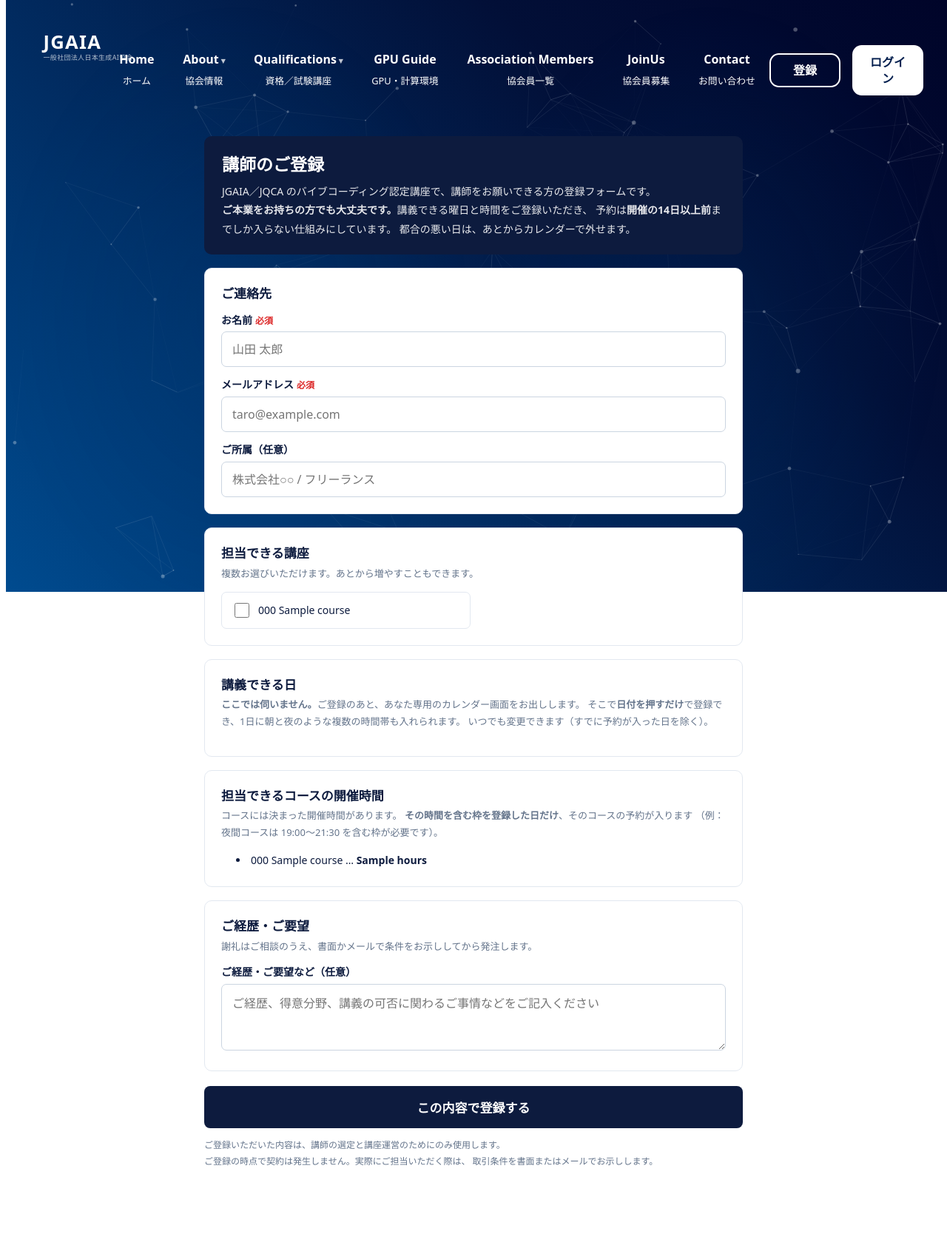
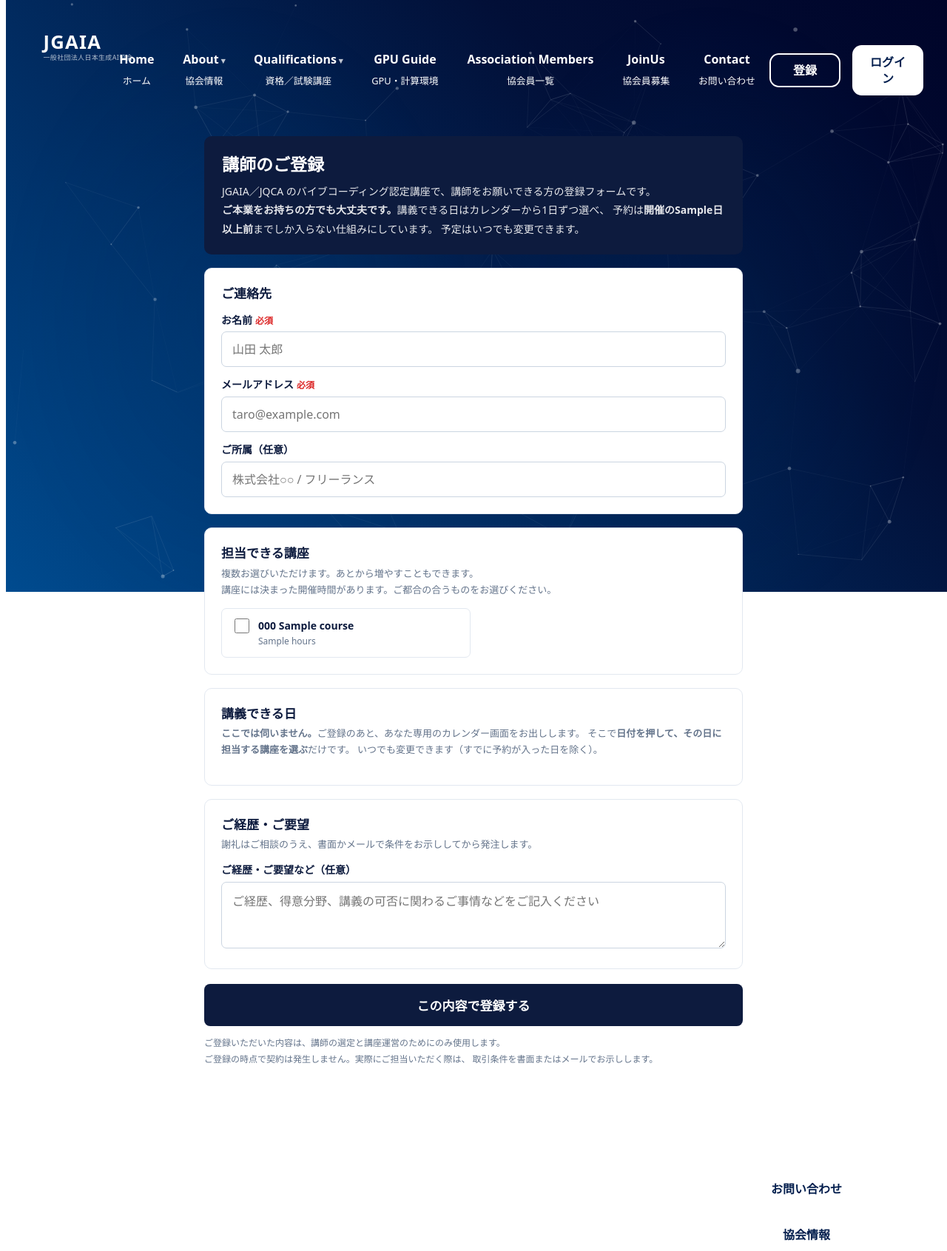
Before and after one commit to jqca/jgaia, a Flask app: template templates/instructor_register.html in a window 1280 px wide. Shown: the top 1691 px of the page at 74% size. Run offline with Flask 3, Linux system fonts and the light colour scheme; the template is opened without the code that fills it: most values are stand-ins (such as "Sample title", 1, 10 or a date in 2020); some libraries are stand-ins or nearby versions.

Commit message:
fix: 登録フォームの「担当できる講座」と開催時間を1か所にまとめる（社長ご指摘 2026-08-12）
同じ講座の情報が2つのカードに割れており、選ぶときに開催時間が見えなかった。
チェックボックスの中に講座名と開催時間を並べ、別カードは廃止。

あわせて、見出しに残っていた「講義できる曜日と時間をご登録いただき」を
現在の作り（カレンダーから1日ずつ選ぶ）に合わせて修正。日数は lead_days を
渡す（⛔渡し忘れると「開催の日以上前」と数字だけ欠けるがJinjaは落ちない）。

Co-Authored-By: Claude Opus 5 <noreply@anthropic.com>

```diff
--- a/booking_routes.py
+++ b/booking_routes.py
@@ -42,6 +42,7 @@ def register_booking_routes(app):
         if request.method == 'GET':
             return render_template('instructor_register.html',
                                    courses=booking.COURSES,
+                                   lead_days=booking.LEAD_DAYS,
                                    weekdays=booking.WEEKDAYS)
 
         import antispam
@@ -54,9 +55,12 @@ def register_booking_routes(app):
         name = (request.form.get('name') or '').strip()
         email = (request.form.get('email') or '').strip()
         if not name or not email:
+            # ⛔ lead_days を渡し忘れないこと。見出しが「開催の日以上前」と
+            #    数字だけ欠けて出る（Jinjaは未定義を空文字にするので落ちない）
             return render_template('instructor_register.html',
                                    error='お名前とメールアドレスは必須です。',
                                    courses=booking.COURSES,
+                                   lead_days=booking.LEAD_DAYS,
                                    weekdays=booking.WEEKDAYS)
 
         # ⛔ ここで予定を聞かない。日付はこの後のカレンダー画面で選ぶ
--- a/templates/instructor_register.html
+++ b/templates/instructor_register.html
@@ -24,23 +24,15 @@
 /* ⛔ 文字色を必ず指定すること。サイト共通のCSSが白文字を継承させるため、
    白背景のカード上で「講座名が1文字も見えない」状態になる（2026-08-09 本番で実測。
    送信ボタンが透明背景＋白文字で消えていたのと同じ型）。 */
-.cs label { display:flex; align-items:center; gap:9px; padding:11px 13px;
+.cs label { display:flex; align-items:flex-start; gap:9px; padding:12px 13px;
             border:1px solid #e2e8f0; border-radius:7px; font-size:14px;
             cursor:pointer; background:#fff; color:#0d1b3e; }
 .cs label span { color:#0d1b3e; }
 .cs label:hover { background:#f8fafc; }
-.cs input { width:20px; height:20px; }
-.wd-row { display:flex; align-items:center; gap:10px; padding:9px 0;
-          border-bottom:1px solid #f1f5f9; flex-wrap:wrap; }
-.wd-row:last-child { border-bottom:none; }
-.wd-name { width:88px; font-weight:700; color:#0d1b3e; font-size:15px;
-           display:flex; align-items:center; gap:8px; }
-.wd-row input[type="checkbox"] { width:21px; height:21px; }
-.wd-row select { padding:8px 10px; border:1px solid #cbd5e1; border-radius:6px;
-                 font-size:15px; color:#0f172a; background:#fff; }
-/* ⛔ 「〜」にも色を指定すること。指定を落とすと白文字で消え、
-   「10:00 　 17:00」と間が抜けて見える（2026-08-09 本番で実測） */
-.wd-row .to { color:#64748b; }
+.cs input { width:20px; height:20px; flex:none; margin-top:1px; }
+.cs .cn { display:block; font-weight:700; line-height:1.5; }
+/* 開催時間は講座名とセットで見せる。⛔ 別のカードに分けないこと */
+.cs .ch { display:block; margin-top:3px; font-size:12px; color:#64748b; }
 .ir-submit { width:100%; background:#0d1b3e; color:#fff; border:none; border-radius:8px;
              padding:16px; font-size:17px; font-weight:800; cursor:pointer;
              margin-top:20px; }
@@ -105,9 +97,9 @@
     <h1>講師のご登録</h1>
     <p>
       JGAIA／JQCA のバイブコーディング認定講座で、講師をお願いできる方の登録フォームです。<br>
-      <strong>ご本業をお持ちの方でも大丈夫です。</strong>講義できる曜日と時間をご登録いただき、
-      予約は<strong>開催の{{ 14 }}日以上前</strong>までしか入らない仕組みにしています。
-      都合の悪い日は、あとからカレンダーで外せます。
+      <strong>ご本業をお持ちの方でも大丈夫です。</strong>講義できる日はカレンダーから1日ずつ選べ、
+      予約は<strong>開催の{{ lead_days }}日以上前</strong>までしか入らない仕組みにしています。
+      予定はいつでも変更できます。
     </p>
   </div>
 
@@ -127,12 +119,20 @@
 
     <div class="ir-card">
       <h2>担当できる講座</h2>
-      <div class="hint">複数お選びいただけます。あとから増やすこともできます。</div>
+      {# ⛔ 講座名と開催時間を別のカードに分けないこと。同じ講座の情報が
+         2か所に割れて、選ぶときに開催時間が見えない（2026-08-12 社長ご指摘） #}
+      <div class="hint">
+        複数お選びいただけます。あとから増やすこともできます。<br>
+        講座には決まった開催時間があります。ご都合の合うものをお選びください。
+      </div>
       <div class="cs">
         {% for c in courses %}
           <label>
             <input type="checkbox" name="courses" value="{{ c['code'] }}">
-            <span>{{ c['code'] }} {{ c['name'] }}</span>
+            <span>
+              <span class="cn">{{ c['code'] }} {{ c['name'] }}</span>
+              <span class="ch">{{ c['hours'] }}</span>
+            </span>
           </label>
         {% endfor %}
       </div>
@@ -142,23 +142,9 @@
       <h2>講義できる日</h2>
       <div class="hint">
         <strong>ここでは伺いません。</strong>ご登録のあと、あなた専用のカレンダー画面をお出しします。
-        そこで<strong>日付を押すだけ</strong>で登録でき、1日に朝と夜のような複数の時間帯も入れられます。
+        そこで<strong>日付を押して、その日に担当する講座を選ぶ</strong>だけです。
         いつでも変更できます（すでに予約が入った日を除く）。
       </div>
-    </div>
-
-    <div class="ir-card">
-      <h2>担当できるコースの開催時間</h2>
-      <div class="hint">
-        コースには決まった開催時間があります。
-        <strong>その時間を含む枠を登録した日だけ</strong>、そのコースの予約が入ります
-        （例：夜間コースは 19:00〜21:30 を含む枠が必要です）。
-      </div>
-      <ul style="margin:0;padding-left:20px;color:#0d1b3e;font-size:14px;line-height:1.9;">
-        {% for c in courses %}
-          <li>{{ c['code'] }} {{ c['name'] }} … <strong>{{ c['hours'] }}</strong></li>
-        {% endfor %}
-      </ul>
     </div>
 
     <div class="ir-card">
```
Also changed, not shown: tests/test_booking.py (+21 -0 lines).
